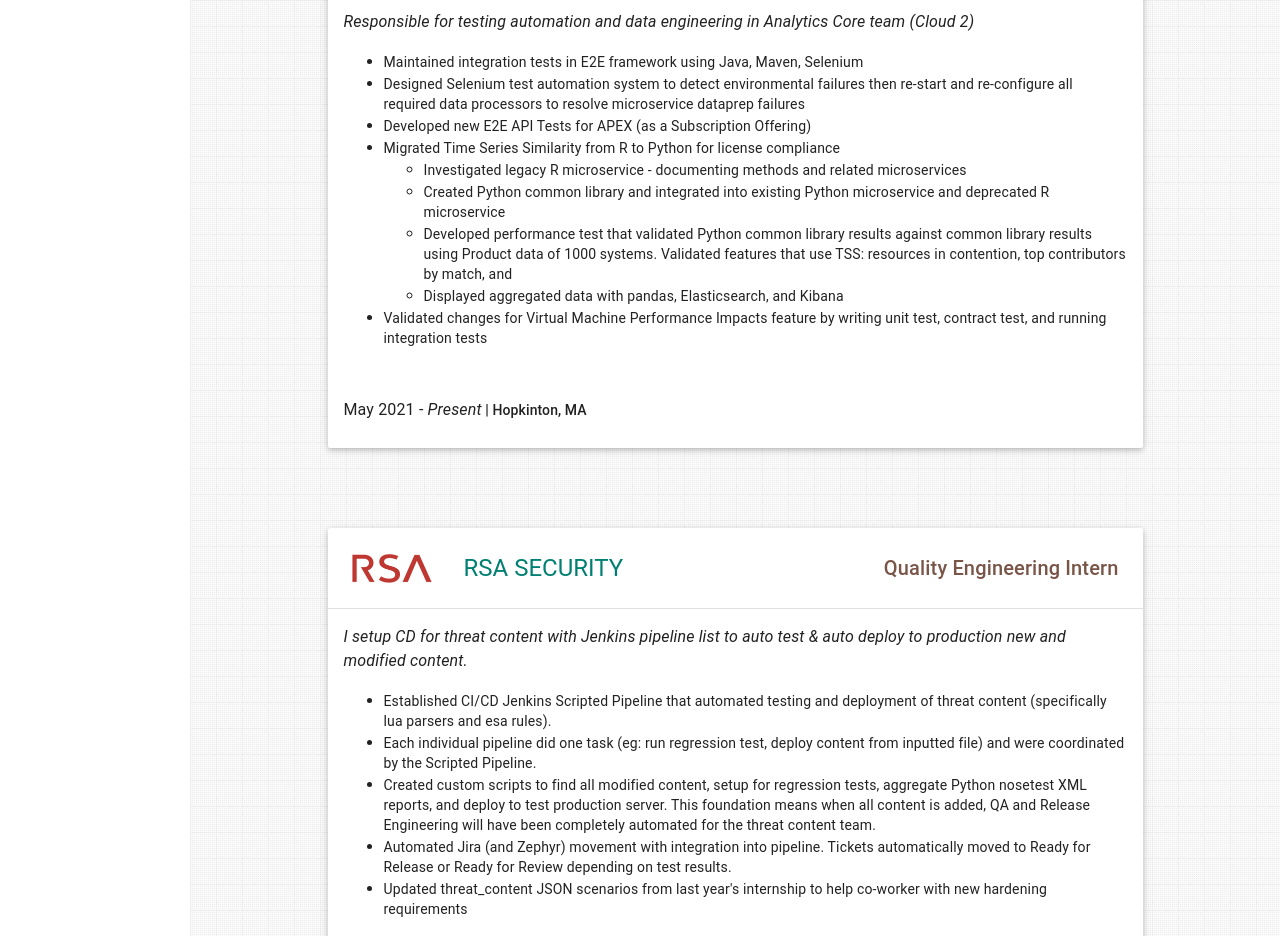
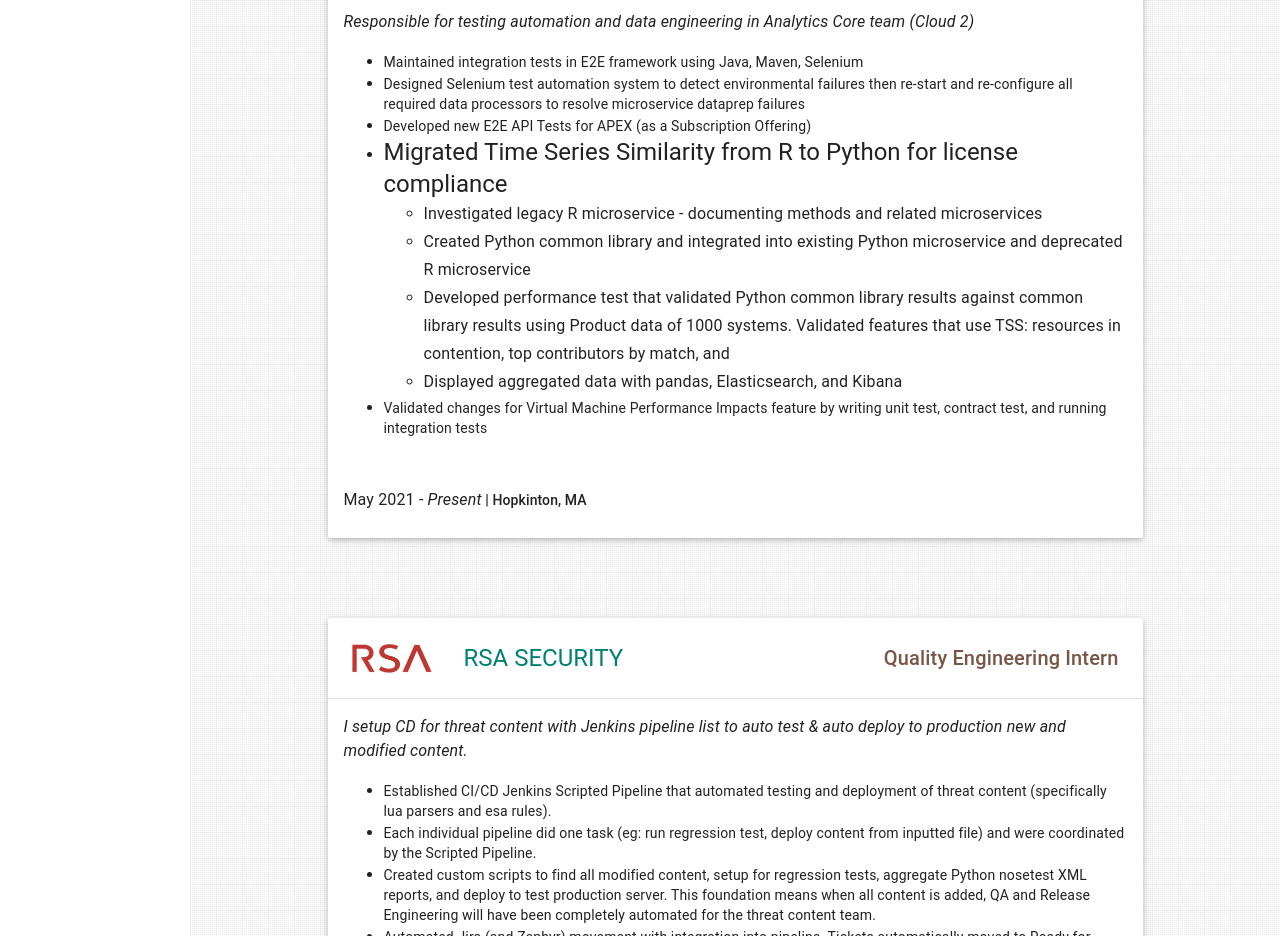
Before and after one commit to Borghese-Gladiator/react-material-ui-portfolio, a React (Create React App) app: page / in a window 1280 px wide. Shown: the part 2080-3016 px from the top of the page. Built offline with nearby package versions, Linux system fonts and the light colour scheme.

Commit message:
update text size

```diff
--- a/src/components/ExperienceList/ExperienceCard.jsx
+++ b/src/components/ExperienceList/ExperienceCard.jsx
@@ -54,11 +54,11 @@
             if (typeof val === 'object' && val !== null) {
               return (
                 <React.Fragment key={`experience${id}-bullet${idx}-nested`}>
-                  <li><Typography variant="body2">{val.title}</Typography></li>
+                  <li><Typography variant="h5">{val.title}</Typography></li>
                   <ul>
                     {val.bullets.map((val, idx2) => {
                       return (
-                        <li key={`experience${id}-bullet${idx}-nested${idx2}`}><Typography variant="body2">{val}</Typography></li>
+                        <li key={`experience${id}-bullet${idx}-nested${idx2}`}><Typography variant="subtitle1">{val}</Typography></li>
                       )
                     })}
                   </ul>
```
